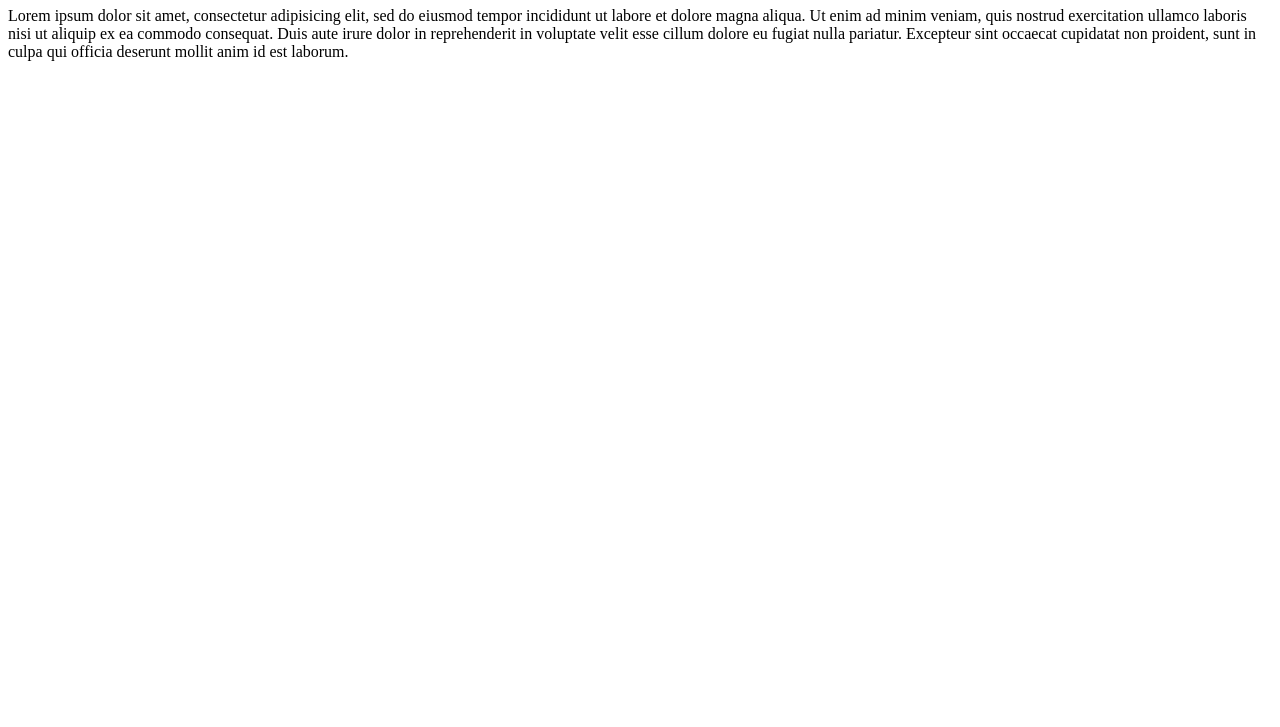
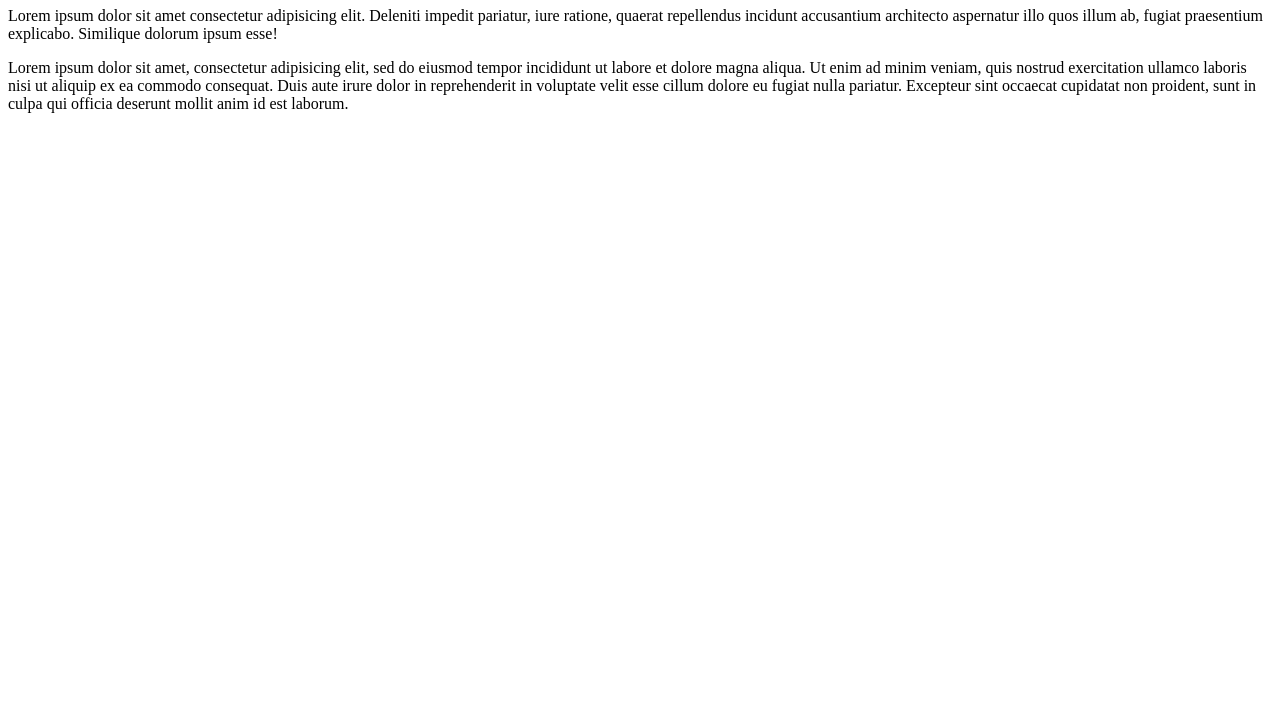
Before and after one commit to fedeheinemann/repoGit, a plain HTML site: page index.html in a window 1280 px wide. Shown: the part 73-800 px from the top of the page. Drawn offline with Linux system fonts and the light colour scheme.

Commit message:
Agregado lorem

```diff
--- a/index.html
+++ b/index.html
@@ -8,6 +8,7 @@
   <body>
 
 <h1>Prueba Git</h1>
+<p>Lorem ipsum dolor sit amet consectetur adipisicing elit. Deleniti impedit pariatur, iure ratione, quaerat repellendus incidunt accusantium architecto aspernatur illo quos illum ab, fugiat praesentium explicabo. Similique dolorum ipsum esse!</p>
 <p>Lorem ipsum dolor sit amet, consectetur adipisicing elit, sed do eiusmod tempor incididunt ut labore et dolore magna aliqua. Ut enim ad minim veniam, quis nostrud exercitation ullamco laboris nisi ut aliquip ex ea commodo consequat. Duis aute irure dolor in reprehenderit in voluptate velit esse cillum dolore eu fugiat nulla pariatur. Excepteur sint occaecat cupidatat non proident, sunt in culpa qui officia deserunt mollit anim id est laborum.</p>
   </body>
 </html>
```
